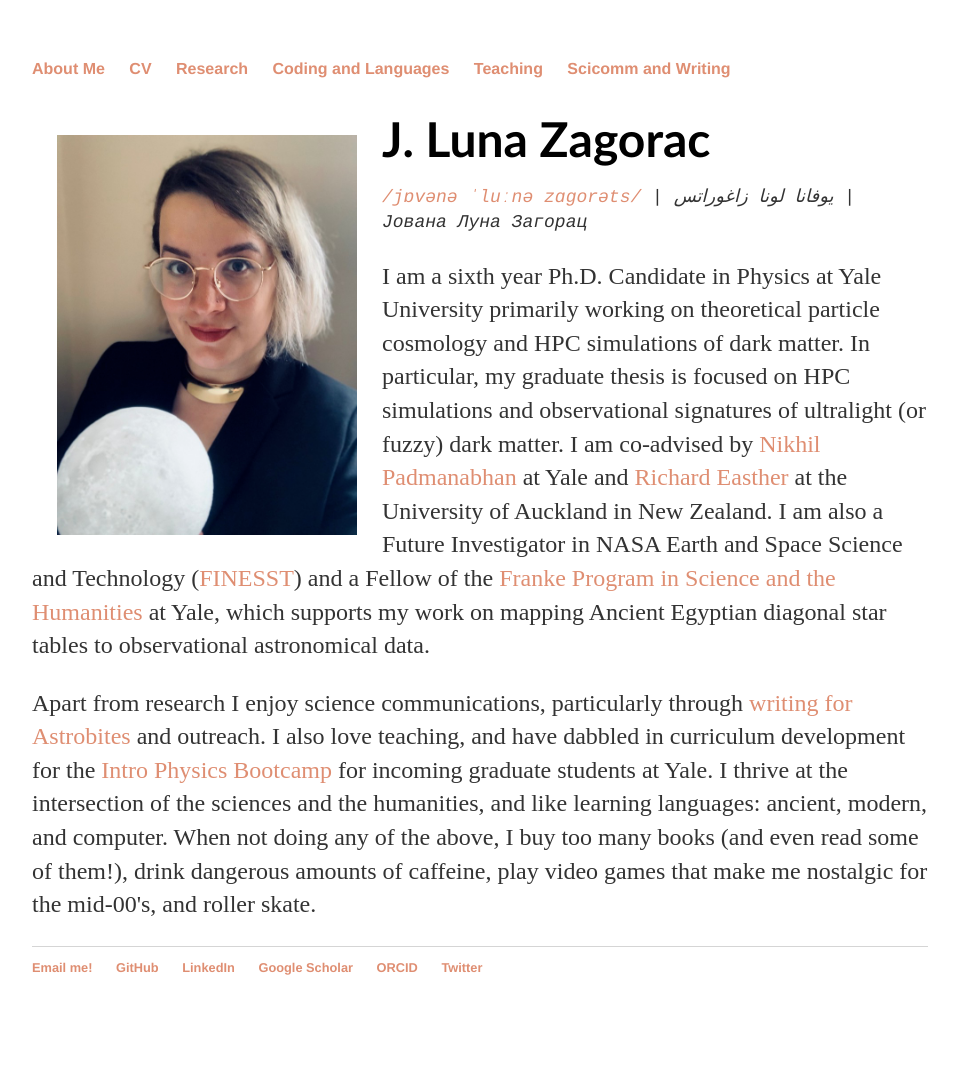
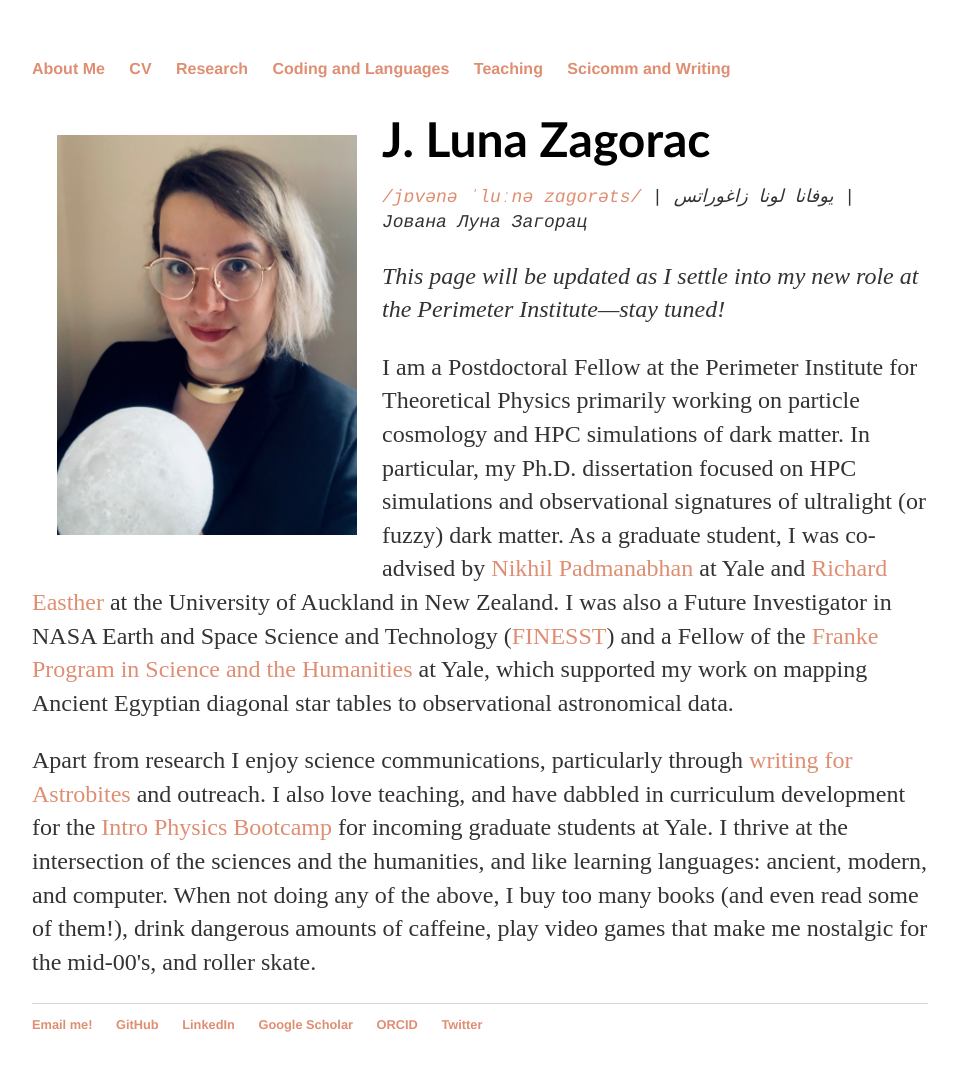
Before and after one commit to lunazagor/lunazagor.github.io, a Jekyll site: the page built from index.html, in a window 1280 px wide. Shown: the whole page, without its empty margins (160-1118 px from the left). Built offline with Jekyll 4.4.1, drawn with Linux system fonts in a browser that asks for light colours; before the commit the page ends 1035 px from its top, so only the background shows below that.

Commit message:
Update index.html
update with text saying I am at PI now + disclaimer on how dated the website is

```diff
--- a/index.html
+++ b/index.html
@@ -46,7 +46,7 @@
 	<! -- Paragraph of name spellings -->
 	<p style="font-family:courier;font-size:18px;font-style:italic;";text-align:center;"> <a href="https://www.name-coach.com/luna-zagorac">/jɒvənə ˈluːnə zɑgorəts/</a>  | يوفانا لونا زاغوراتس | &#1032&#1086&#1074&#1072&#1085&#1072 &#1051&#1091&#1085&#1072 &#1047&#1072&#1075&#1086&#1088&#1072&#1094;<p>
 	<! -- Brief About Me -->
-	<p> I am a sixth year Ph.D. Candidate in Physics at Yale University primarily working on theoretical particle cosmology and HPC simulations of dark matter. In particular, my graduate thesis is focused on HPC simulations and observational signatures of ultralight (or fuzzy) dark matter. I am co-advised by <a href="https://physics.yale.edu/people/nikhil-padmanabhan">Nikhil Padmanabhan</a> at Yale and <a href="https://www.physics.auckland.ac.nz/people/reas725">Richard Easther</a> at the University of Auckland in New Zealand. I am also a Future Investigator in NASA Earth and Space Science and Technology (<a href="https://nspires.nasaprs.com/external/viewrepositorydocument/cmdocumentid=753338/solicitationId=%7BE16CD59F-29DD-06C0-8971-CE1A9C252FD4%7D/viewSolicitationDocument=1/FINESST%20ASTRO20%20Proposal%20Selections.pdf">FINESST</a>) and a Fellow of the <a href="https://frankeprogram.yale.edu/">Franke Program in Science and the Humanities</a> at Yale, which supports my work on mapping Ancient Egyptian diagonal star tables to observational astronomical data.<p>
+	<p style="font-style:italic;"> This page will be updated as I settle into my new role at the Perimeter Institute—stay tuned! <p>			<p> I am a Postdoctoral Fellow at the Perimeter Institute for Theoretical Physics primarily working on particle cosmology and HPC simulations of dark matter. In particular, my Ph.D. dissertation focused on HPC simulations and observational signatures of ultralight (or fuzzy) dark matter. As a graduate student, I was co-advised by <a href="https://physics.yale.edu/people/nikhil-padmanabhan">Nikhil Padmanabhan</a> at Yale and <a href="https://www.physics.auckland.ac.nz/people/reas725">Richard Easther</a> at the University of Auckland in New Zealand. I was also a Future Investigator in NASA Earth and Space Science and Technology (<a href="https://nspires.nasaprs.com/external/viewrepositorydocument/cmdocumentid=753338/solicitationId=%7BE16CD59F-29DD-06C0-8971-CE1A9C252FD4%7D/viewSolicitationDocument=1/FINESST%20ASTRO20%20Proposal%20Selections.pdf">FINESST</a>) and a Fellow of the <a href="https://frankeprogram.yale.edu/">Franke Program in Science and the Humanities</a> at Yale, which supported my work on mapping Ancient Egyptian diagonal star tables to observational astronomical data.<p>
 <p> Apart from research I enjoy science communications, particularly through <a href="https://astrobites.org/author/lzagorac/">writing for Astrobites</a> and outreach. I also love teaching, and have dabbled in curriculum development for the <a href="https://physics.yale.edu/academics/graduate-studies/bootcamp-physics-fundamentals-2020">Intro Physics Bootcamp</a> for incoming graduate students at Yale. I thrive at the intersection of the sciences and the humanities, and like learning languages: ancient, modern, and computer. When not doing any of the above, I buy too many books (and even read some of them!), drink dangerous amounts of caffeine, play video games that make me nostalgic for the mid-00's, and roller skate.<p>
 
 
```
